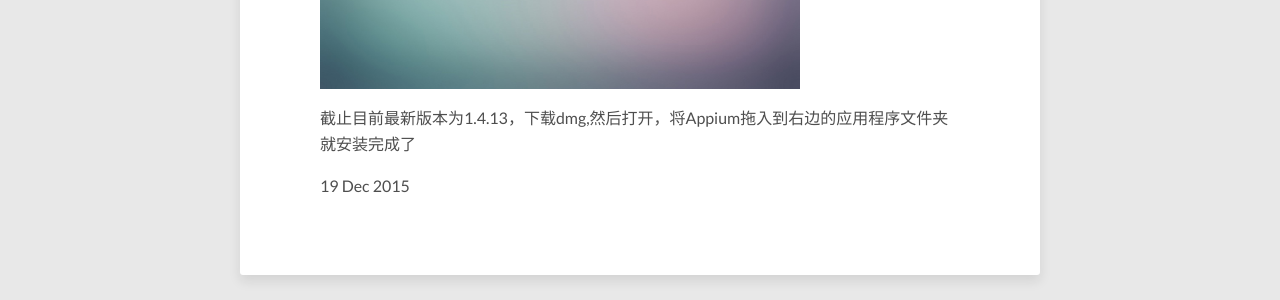
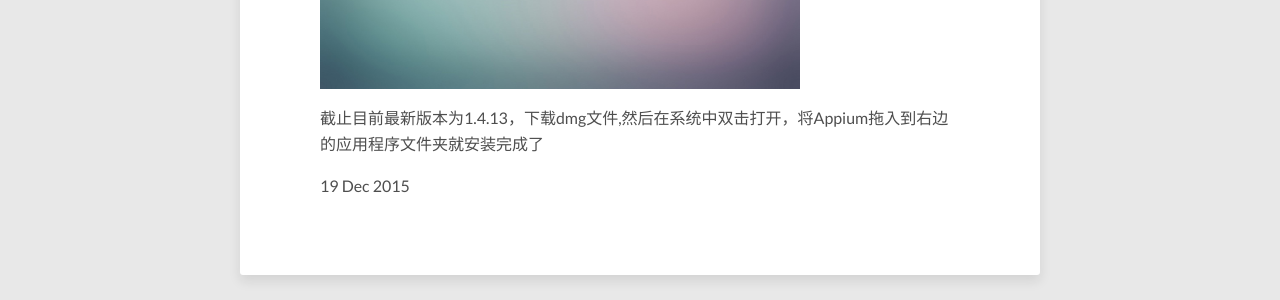
Before and after one commit to chengxd/blog, a Jekyll site: the page built from index.html, in a window 1280 px wide. Shown: the part 1136-1436 px from the top of the page. Built offline with Jekyll 4.4.1, drawn with Linux system fonts in a browser that asks for light colours; nearby versions of some CDN libraries; the list of posts is cut into pages by our own code.

Commit message:
update post

```diff
--- a/_posts/2015-12-19-apptest.html
+++ b/_posts/2015-12-19-apptest.html
@@ -12,8 +12,8 @@ title: 使用Appium进行App自动化测试(一)
 <p>第二中方案安装步骤：</p>
 <p>1.从官网下载dmg安装包，下载地址：<a href="https://bitbucket.org/appium/appium.app/downloads/">https://bitbucket.org/appium/appium.app/downloads/</a></p>
 <br>
-<img src="../images/abstract-1.jpg" width="480" height="230">
+<img src="./images/abstract-1.jpg" width="480" height="230">
 <br>
-<p>截止目前最新版本为1.4.13，下载dmg,然后打开，将Appium拖入到右边的应用程序文件夹就安装完成了</p>
+<p>截止目前最新版本为1.4.13，下载dmg文件,然后在系统中双击打开，将Appium拖入到右边的应用程序文件夹就安装完成了</p>
 
 <p>{{ page.date | date_to_string }}</p>
```
